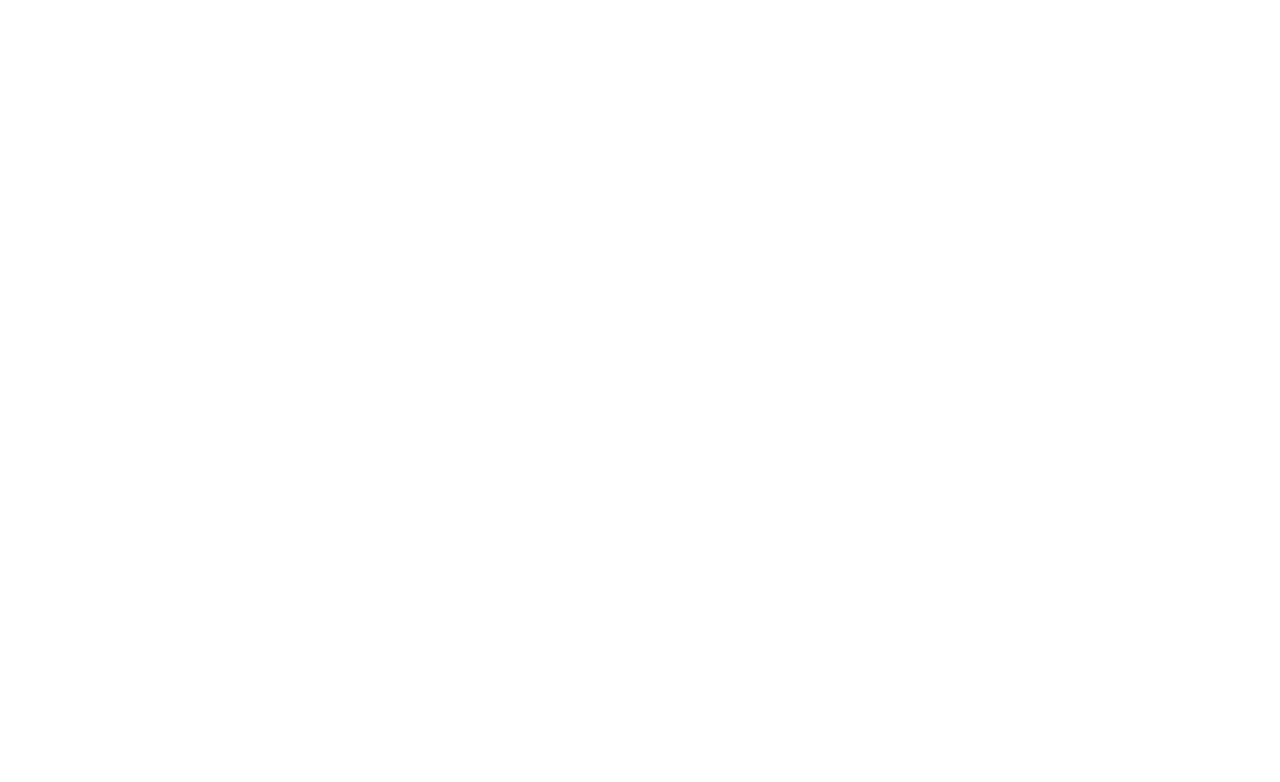
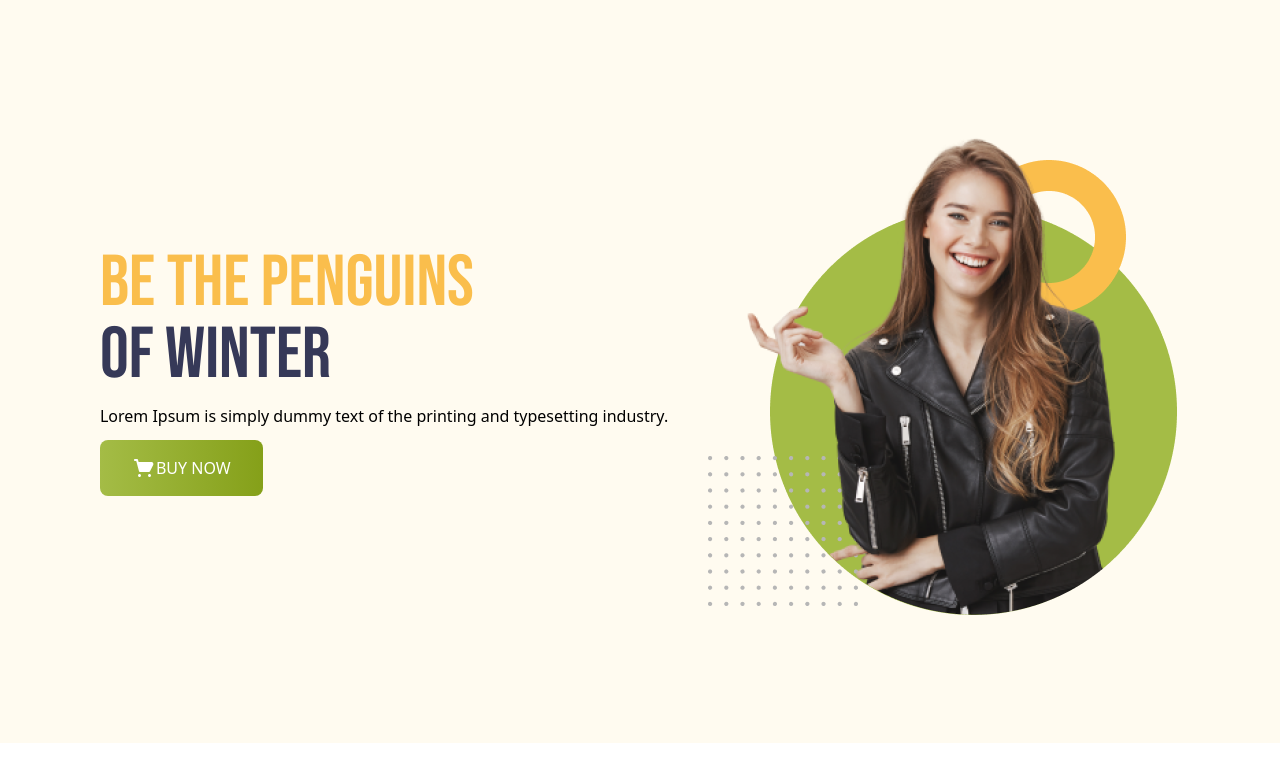
Before and after one commit to tahmidurrahmann/penguin-fashion-website, a plain HTML site: page index.html in a window 1280 px wide. Drawn offline with nearby package versions, Linux system fonts and the light colour scheme.

Commit message:
added the second commit

```diff
--- a/index.html
+++ b/index.html
@@ -5,10 +5,35 @@
     <meta name="viewport" content="width=device-width, initial-scale=1.0">
     <title>Penguin Website</title>
     <script src="https://cdn.tailwindcss.com"></script>
+    <style>
+        @import url('https://fonts.googleapis.com/css2?family=Bebas+Neue&display=swap');
+        .bebas-neue{
+            font-family: 'Bebas Neue', sans-serif;
+        }
+        </style>
 </head>
 <body>
-    <header>
+    <header class="bg-[#FFFBF0]">
+        <nav>
 
+        </nav>
+        <div class="flex flex-col md:flex-row justify-around items-center py-32 px-6 md:px-20">
+            <div class="space-y-3">
+                <h1 class="text-7xl text-[#363958] uppercase bebas-neue"> <span class="text-[#FABE4C]">Be the Penguins</span> <br> of Winter</h1>
+                <p class="color-[#3E3E3E] ">Lorem Ipsum is simply dummy text of the printing
+                    and typesetting industry.</p>
+                    <button class="uppercase bg-gradient-to-r from-[#A4BC46] 0%, to-[#85A019] 100%  px-8 py-4 rounded-lg text-white font-medium flex">
+                        <svg xmlns="http://www.w3.org/2000/svg" width="24" height="24" viewBox="0 0 24 24" fill="none">
+                            <path d="M21.08 6.99998C20.9072 6.7006 20.6598 6.45111 20.3618 6.27585C20.0639 6.10059 19.7256 6.00554 19.38 5.99998H6.58L6 3.73998C5.9414 3.52181 5.81066 3.32992 5.62908 3.19555C5.44749 3.06118 5.22576 2.99224 5 2.99998H3C2.73478 2.99998 2.48043 3.10533 2.29289 3.29287C2.10536 3.48041 2 3.73476 2 3.99998C2 4.26519 2.10536 4.51955 2.29289 4.70708C2.48043 4.89462 2.73478 4.99998 3 4.99998H4.24L7 15.26C7.0586 15.4781 7.18934 15.67 7.37092 15.8044C7.55251 15.9388 7.77424 16.0077 8 16H17C17.1847 15.9994 17.3656 15.9477 17.5227 15.8507C17.6798 15.7536 17.8069 15.6149 17.89 15.45L21.17 8.88998C21.3122 8.59199 21.3783 8.26345 21.3626 7.93366C21.3469 7.60387 21.2498 7.2831 21.08 6.99998Z" fill="white"/>
+                            <path d="M7.5 21C8.32843 21 9 20.3284 9 19.5C9 18.6716 8.32843 18 7.5 18C6.67157 18 6 18.6716 6 19.5C6 20.3284 6.67157 21 7.5 21Z" fill="white"/>
+                            <path d="M17.5 21C18.3284 21 19 20.3284 19 19.5C19 18.6716 18.3284 18 17.5 18C16.6716 18 16 18.6716 16 19.5C16 20.3284 16.6716 21 17.5 21Z" fill="white"/>
+                          </svg>
+                        buy now</button>
+            </div>
+            <div>
+                <img src="images/model.png" alt="">
+            </div>
+        </div>
     </header>
     <main>
 
```
